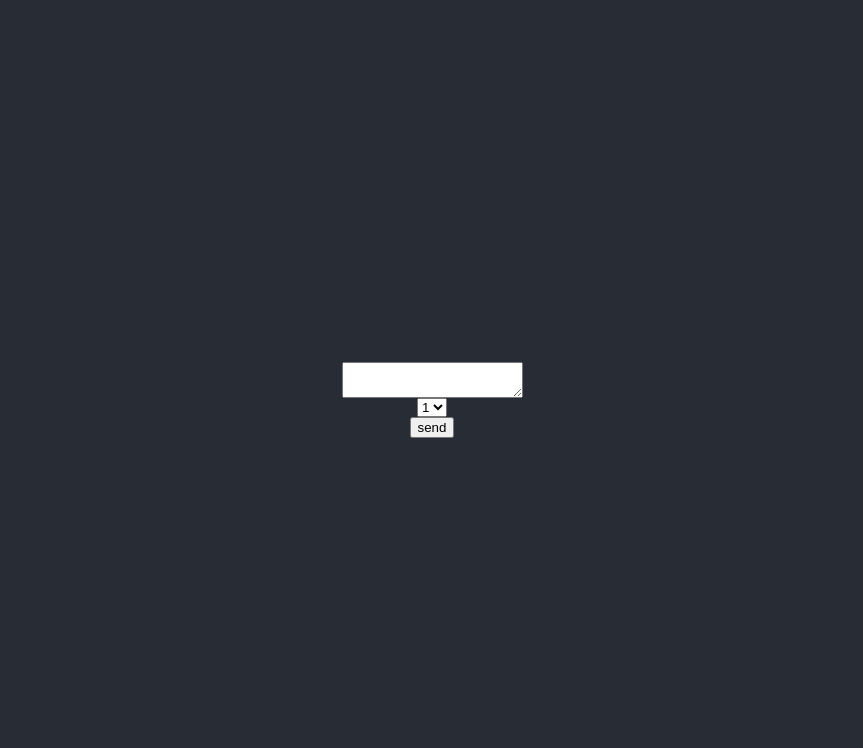
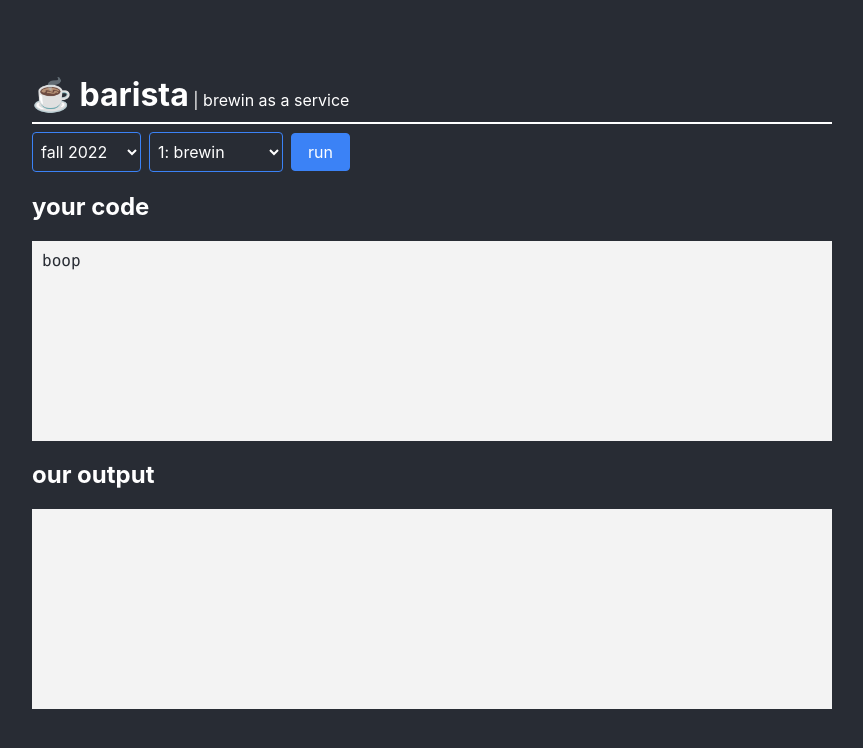
Before and after one commit to UCLA-CS-131/barista, a React (Create React App) app: page / in a window 1280 px wide. Shown: the top 748 px of the page, without its empty margins (208-1071 px from the left). Built offline with nearby package versions, Linux system fonts and the light colour scheme.

Commit message:
Code editor & styling

```diff
--- a/package.json
+++ b/package.json
@@ -6,6 +6,7 @@
     "react": "^18.2.0",
     "react-dom": "^18.2.0",
     "react-scripts": "5.0.1",
+    "react-simple-code-editor": "^0.13.1",
     "web-vitals": "^2.1.4"
   },
   "scripts": {
--- a/public/index.html
+++ b/public/index.html
@@ -7,7 +7,7 @@
     <meta name="theme-color" content="#000000" />
     <meta
       name="description"
-      content="Web site created using create-react-app"
+      content="Barista: brewin as a service. Used for CS 131 at UCLA."
     />
     <link rel="apple-touch-icon" href="%PUBLIC_URL%/logo192.png" />
     <!--
@@ -24,7 +24,7 @@
       work correctly both with client-side routing and a non-root public URL.
       Learn how to configure a non-root public URL by running `npm run build`.
     -->
-    <title>React App</title>
+    <title>barista | CS 131</title>
   </head>
   <body>
     <noscript>You need to enable JavaScript to run this app.</noscript>
--- a/src/App.css
+++ /dev/null
@@ -1,14 +0,0 @@
-.App {
-  text-align: center;
-}
-
-.App-header {
-  background-color: #282c34;
-  min-height: 100vh;
-  display: flex;
-  flex-direction: column;
-  align-items: center;
-  justify-content: center;
-  font-size: calc(10px + 2vmin);
-  color: white;
-}
--- a/src/App.js
+++ b/src/App.js
@@ -1,8 +1,8 @@
 import React, { useState } from 'react';
-import './App.css';
+import Editor from 'react-simple-code-editor';
 
 function App() {
-  const [program, setProgram] = useState('');
+  const [program, setProgram] = useState('boop');
   const [version, setVersion] = useState('1');
   const [output, setOutput] = useState('')
 
@@ -23,16 +23,39 @@ function App() {
 
   return (
     <div className="App">
-      <header className="App-header">
-        <textarea value={program} onChange={(e) => setProgram(e.target.value)} />
-        <select value={version} onChange={(e) => setVersion(e.target.value)}>
-          <option value="1">1</option>
-          <option value="2">2</option>
-          <option value="3">3</option>
+      <div className="container">
+        <h1 className='inline'>☕ barista</h1>
+        &nbsp;
+        <p className='inline'>| brewin as a service</p>
+        <hr />
+        <select className="btn btn-blue-outline mr-0-5" style={{paddingLeft: '0.25rem'}} value={version} onChange={(e) => setVersion(e.target.value)}>
+          <option value="1">fall 2022</option>
         </select>
-        <button onClick={runProgram}>send</button>
-        {output}
-      </header>
+        <select className="btn btn-blue-outline mr-0-5" style={{paddingLeft: '0.25rem'}} value={version} onChange={(e) => setVersion(e.target.value)}>
+          <option value="1">1: brewin</option>
+          <option value="2">2: brewin++</option>
+          <option value="3">3: brewin#</option>
+        </select>
+        <button className="btn btn-blue" onClick={runProgram}>run</button>
+
+        <h2>your code</h2>
+        <Editor
+          className='editor'
+          value={program}
+          onValueChange={program => setProgram(program)}
+          highlight={code => code /* this is an identity -- no highlighting */}
+          padding={10}
+        />
+
+        <h2>our output</h2>
+        <Editor
+          className='editor'
+          value={output}
+          highlight={code => code /* this is an identity -- no highlighting */}
+          padding={10}
+          readOnly={true}
+        />
+      </div>
     </div>
   );
 }
--- a/src/index.css
+++ b/src/index.css
@@ -7,7 +7,69 @@ body {
   -moz-osx-font-smoothing: grayscale;
 }
 
-code {
+code, .editor {
   font-family: source-code-pro, Menlo, Monaco, Consolas, 'Courier New',
     monospace;
 }
+
+hr {
+  border: 0.25px solid white;
+}
+
+.App {
+  background-color: #282c34;
+  min-height: 100vh;
+  display: flex;
+  flex-direction: column;
+  align-items: center;
+  justify-content: center;
+  color: white;
+}
+
+.container {
+  max-width: 50rem;
+}
+
+.editor {
+  min-width: 50rem;
+  max-width: 100%;
+  min-height: 200px;
+  background: #f3f3f3;
+  color: #282c34;
+  font-size: 1rem;
+  margin: 1rem auto;
+}
+
+.inline {
+  display: inline;
+}
+
+.btn{
+  font-family: inherit;
+  font-size: 100%;
+  font-weight: inherit;
+  line-height: inherit;
+  background: transparent;
+  color: inherit;
+  border: none;
+  border-radius:.25rem;
+  padding: 0.5rem 1rem;
+}
+
+.btn-blue {
+  background-color:rgb(59 130 246);
+  border: 1px solid rgb(59 130 246);
+  color: white;
+}
+
+.btn-blue-outline {
+  border: 1px solid rgb(59 130 246);
+}
+
+.btn-blue:hover{
+  background-color:rgb(29 78 216)
+}
+
+.mr-0-5 {
+  margin-right: 0.5rem;
+}
```
Also changed, not shown: 2 other files (tests, documents, lock files or other folders).
